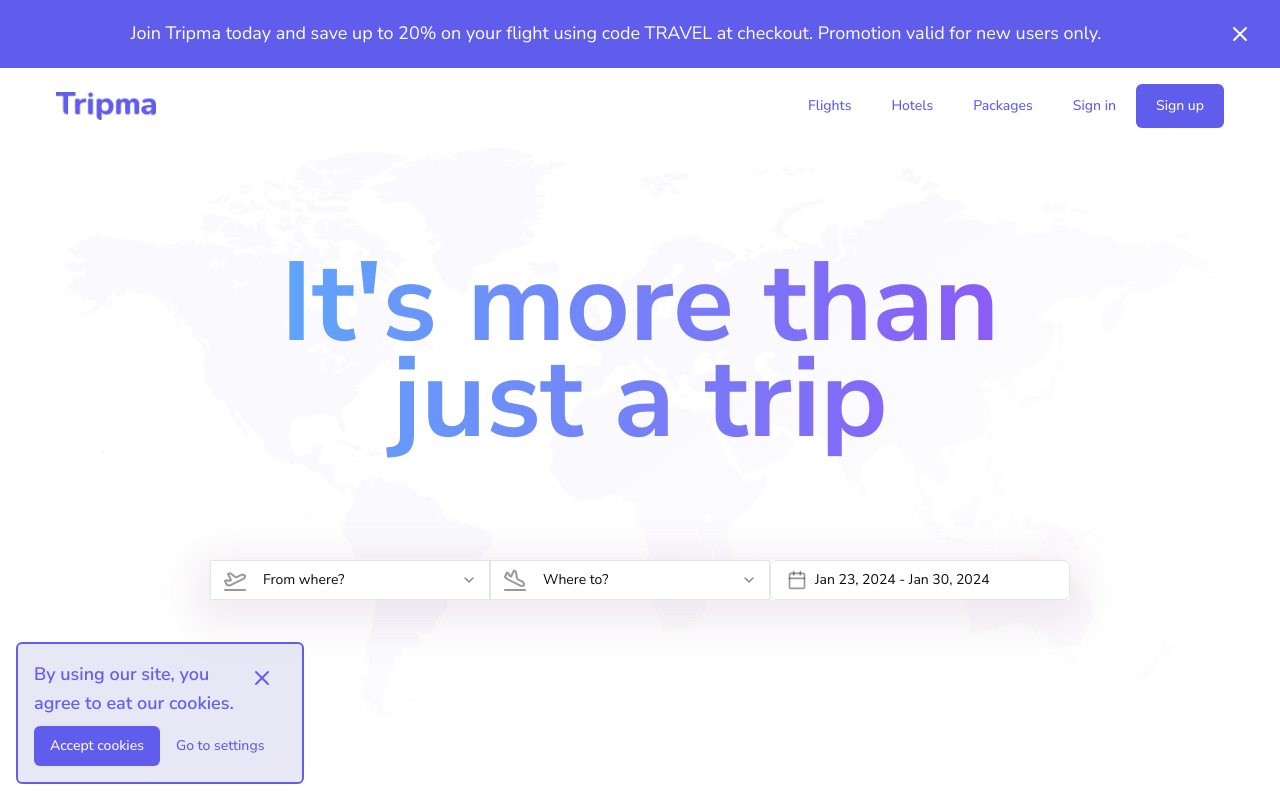
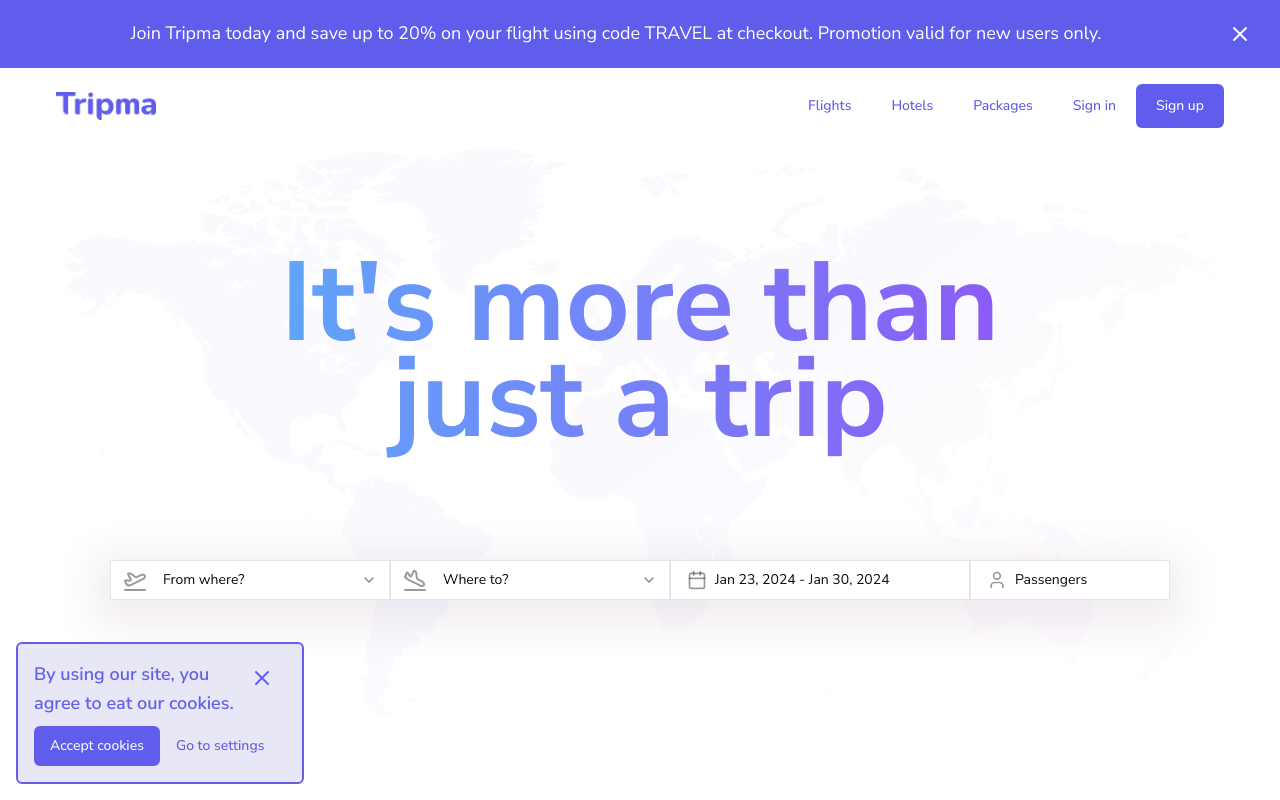
Before and after one commit to makkenzo/tripma, a Next.js app: page / in a window 1280 px wide. Built offline with nearby package versions, Linux system fonts and the light colour scheme.

Commit message:
passengers input

```diff
--- a/src/app/(home)/_components/hero.tsx
+++ b/src/app/(home)/_components/hero.tsx
@@ -19,6 +19,7 @@ import { useState } from "react";
 import { DateRange } from "react-day-picker";
 import AirportSelect from "./airport-select";
 import TripDatePicker from "./trip-date-picker";
+import PeopleSelect from "./people-select";
 
 interface HeroProps {}
 
@@ -80,6 +81,7 @@ const Hero = ({}: HeroProps) => {
                         setDate={setDate}
                         modifier={disabledDateModifier}
                     />
+                    <PeopleSelect />
                 </div>
             </div>
         </div>
--- /dev/null
+++ b/src/app/(home)/_components/people-select.tsx
@@ -0,0 +1,52 @@
+"use client";
+
+import IncrementInput from "@/components/increment-input";
+import { Button } from "@/components/ui/button";
+import {
+    Popover,
+    PopoverContent,
+    PopoverTrigger,
+} from "@/components/ui/popover";
+import { cn } from "@/lib/utils";
+import { User } from "lucide-react";
+import { useState } from "react";
+
+interface PeopleSelectProps {}
+
+const PeopleSelect = ({}: PeopleSelectProps) => {
+    const [adults, setAdults] = useState(1);
+    const [minors, setMinors] = useState(0);
+
+    return (
+        <Popover>
+            <PopoverTrigger asChild>
+                <Button
+                    id="passengers"
+                    variant="outline"
+                    className={cn(
+                        "w-[200px] justify-start text-left font-normal rounded-none",
+                    )}
+                >
+                    <User className="mr-2 h-5 w-5 text-black/40" />
+                    Passengers
+                </Button>
+            </PopoverTrigger>
+            <PopoverContent>
+                <div className="flex flex-col gap-4">
+                    <IncrementInput
+                        label="Adults"
+                        state={adults}
+                        setState={setAdults}
+                    />
+                    <IncrementInput
+                        label="Minors"
+                        state={minors}
+                        setState={setMinors}
+                    />
+                </div>
+            </PopoverContent>
+        </Popover>
+    );
+};
+
+export default PeopleSelect;
--- a/src/app/(home)/_components/trip-date-picker.tsx
+++ b/src/app/(home)/_components/trip-date-picker.tsx
@@ -67,7 +67,7 @@ const TripDatePicker = ({
                         id="date"
                         variant="outline"
                         className={cn(
-                            "w-[300px] justify-start text-left font-normal",
+                            "w-[300px] justify-start text-left font-normal rounded-none",
                             !date && "text-muted-foreground",
                         )}
                     >
--- a/src/app/(home)/page.tsx
+++ b/src/app/(home)/page.tsx
@@ -62,7 +62,9 @@ export default function HomePage() {
                                 </Button>
                             </div>
                             <div className="flex">
-                                <Button>Accept cookies</Button>
+                                <Button onClick={handleCloseCookiesAlert}>
+                                    Accept cookies
+                                </Button>
                                 <Button variant="link">Go to settings</Button>
                             </div>
                         </AlertDescription>
--- /dev/null
+++ b/src/components/increment-input.tsx
@@ -0,0 +1,46 @@
+"use client";
+
+import { Dispatch, SetStateAction } from "react";
+import { Label } from "./ui/label";
+import { Button } from "./ui/button";
+import { Minus, Plus } from "lucide-react";
+
+interface IncrementInputProps {
+    label: string;
+    state: number;
+    setState: Dispatch<SetStateAction<number>>;
+}
+
+const IncrementInput = ({ label, state, setState }: IncrementInputProps) => {
+    const handleIncrement = () => {
+        if (state < 99) {
+            setState(state + 1);
+        }
+    };
+
+    const handleDecrement = () => {
+        if (state > 0) {
+            setState(state - 1);
+        }
+    };
+
+    return (
+        <div className="flex justify-between items-center">
+            <p className="text-[#6E7491]">{label}:</p>
+
+            <div className="flex items-center gap-4">
+                <Button variant="increment" size="sm" onClick={handleDecrement}>
+                    <Minus size={18} />
+                </Button>
+                <p className="text-[#6E7491] text-lg w-5 text-center">
+                    {state}
+                </p>
+                <Button variant="increment" size="sm" onClick={handleIncrement}>
+                    <Plus size={18} />
+                </Button>
+            </div>
+        </div>
+    );
+};
+
+export default IncrementInput;
--- a/src/components/ui/button.tsx
+++ b/src/components/ui/button.tsx
@@ -21,6 +21,8 @@ const buttonVariants = cva(
                     "bg-secondary text-secondary-foreground hover:bg-secondary/80",
                 ghost: "hover:bg-accent hover:text-accent-foreground",
                 link: "text-primary underline-offset-4 hover:underline",
+                increment:
+                    "text-purpleBlue bg-[#FAFAFA] active:bg-[#edebeb] hover:bg-[#f2f2f2]",
             },
             size: {
                 default: "h-10 px-4 py-2",
--- a/src/styles/globals.css
+++ b/src/styles/globals.css
@@ -48,7 +48,7 @@
         --blue: 220 80% 58%;
         --turquoise: 169 60% 60%;
         --red: 0 79% 63%;
-        --grey: 240 19.61% 40% 0.2;
+        --grey: 240 19.61% 40%;
         --red-light: 0 78% 96%;
         --purple-white-light: 240 67% 99%;
         --deep-green: 169 100% 24%;
--- a/tailwind.config.ts
+++ b/tailwind.config.ts
@@ -69,7 +69,7 @@ const config = {
                 tripmaBlue: "hsl(var(--blue))",
                 tripmaTurquoise: "hsl(var(--turquoise))",
                 tripmaRed: "hsl(var(--red))",
-                tripmaGrey: "hsl(var(--grey))",
+                tripmaGrey: "hsla(var(--grey))",
                 redLight: "hsl(var(--red-light))",
                 purpleWhiteLight: "hsl(var(--purple-white-light))",
                 deepGreen: "hsl(var(--deep-green))",
```
